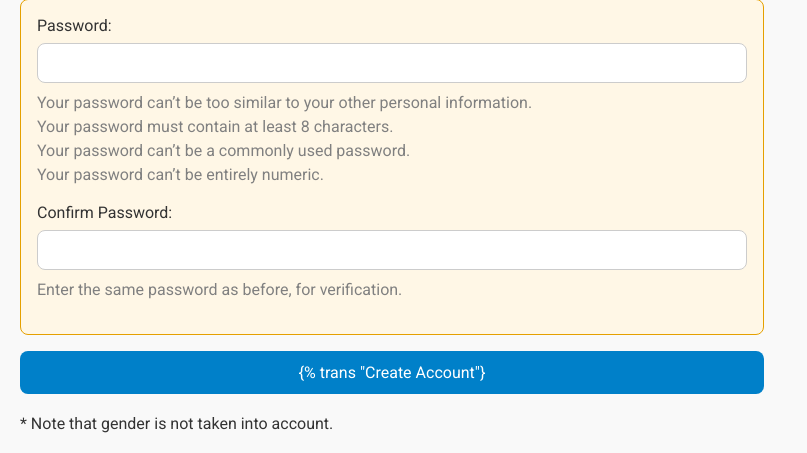
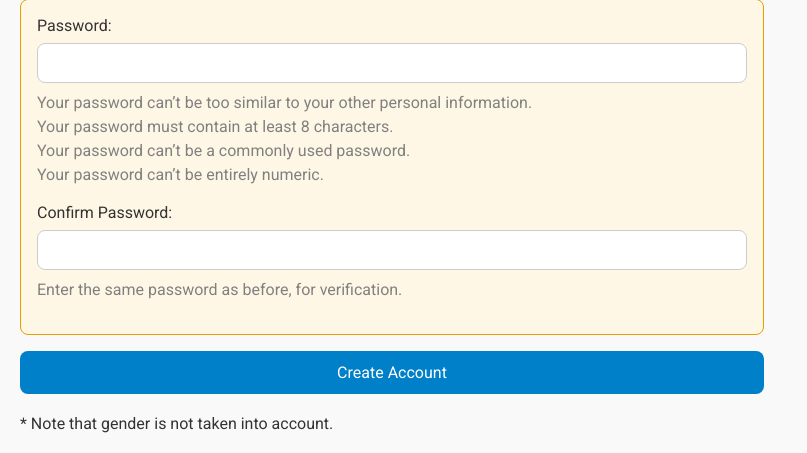
Before and after one commit to malinviveka/buddy-matching, a Django app: page /create-account/ in a window 1280 px wide. Shown: the part 797-1250 px from the top of the page, without its empty margins (0-807 px from the left). Run offline with Django 5.2, Linux system fonts and the light colour scheme.

Commit message:
bug fixes for german translation

```diff
--- a/myproject/helloapp/templates/helloapp/account_creation.html
+++ b/myproject/helloapp/templates/helloapp/account_creation.html
@@ -119,7 +119,7 @@
         </div>
 
         <!-- SUBMIT BUTTON -->
-        <button type="submit" id="submitAccountButton" class="button">{% trans "Create Account"}</button>
+        <button type="submit" id="submitAccountButton" class="button">{% trans "Create Account" %}</button>
 
     </form>
 
```
Also changed, not shown: myproject/locale/de/LC_MESSAGES/django.po.
